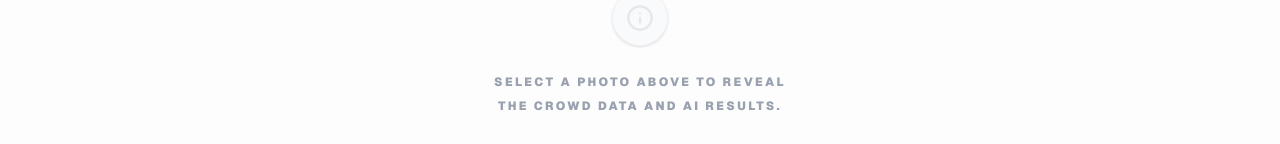
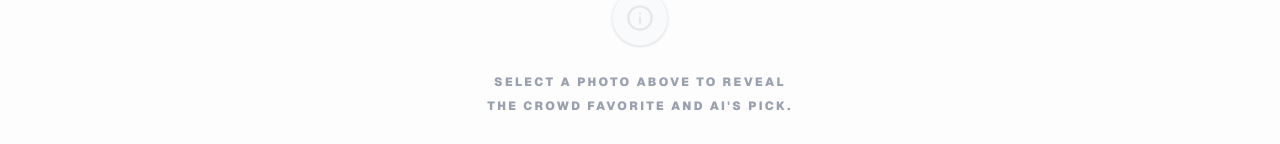
Before and after one commit to madelinemaub/human-taste-lab, a Next.js app: page / in a window 1280 px wide. Shown: the part 808-952 px from the top of the page. Built offline with nearby package versions, Linux system fonts and the light colour scheme; no server answers; the database is empty.

Commit message:
Update page.js

```diff
--- a/app/page.js
+++ b/app/page.js
@@ -562,7 +562,7 @@ export default function Page() {
             </div>
           </div>
           <p className="text-gray-500 text-sm md:text-[15px] leading-relaxed max-w-xl font-medium">
-            Which photo is the best? Pick your favorite. See what
+            Which photo is the best? Pick your favorite. See what{' '}
             <br className="hidden md:block" />
             everyone else picked. See if AI predicted the winner.
           </p>
@@ -676,7 +676,7 @@ export default function Page() {
                   <p className="text-[11px] md:text-[12px] font-black text-gray-400 uppercase tracking-[0.2em] leading-loose max-w-sm text-center">
                     Select a photo above to reveal{' '}
                     <br className="hidden md:block" />
-                    the crowd data and AI results.
+                    the crowd favorite and AI&apos;s pick.
                   </p>
                 </div>
               )}
```
